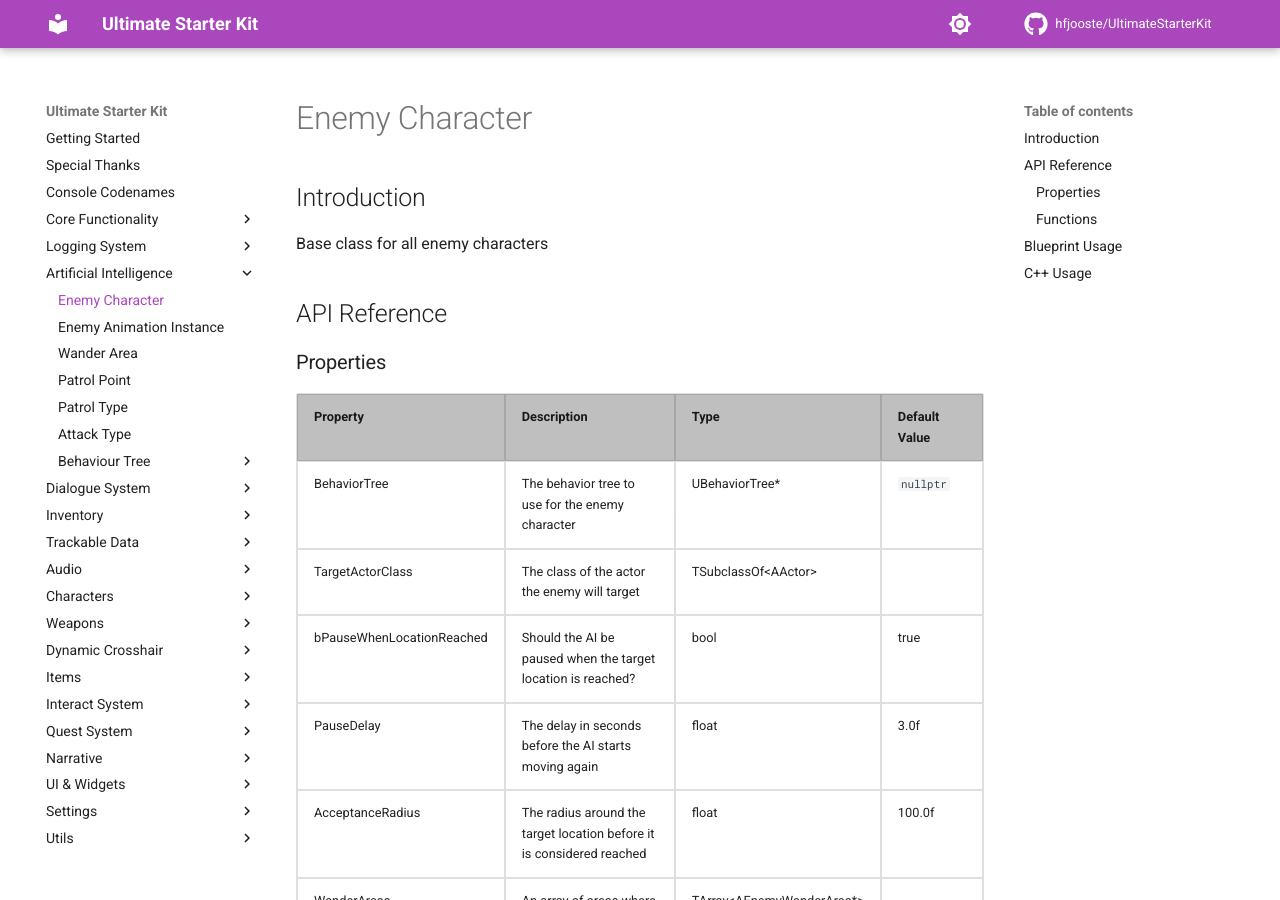
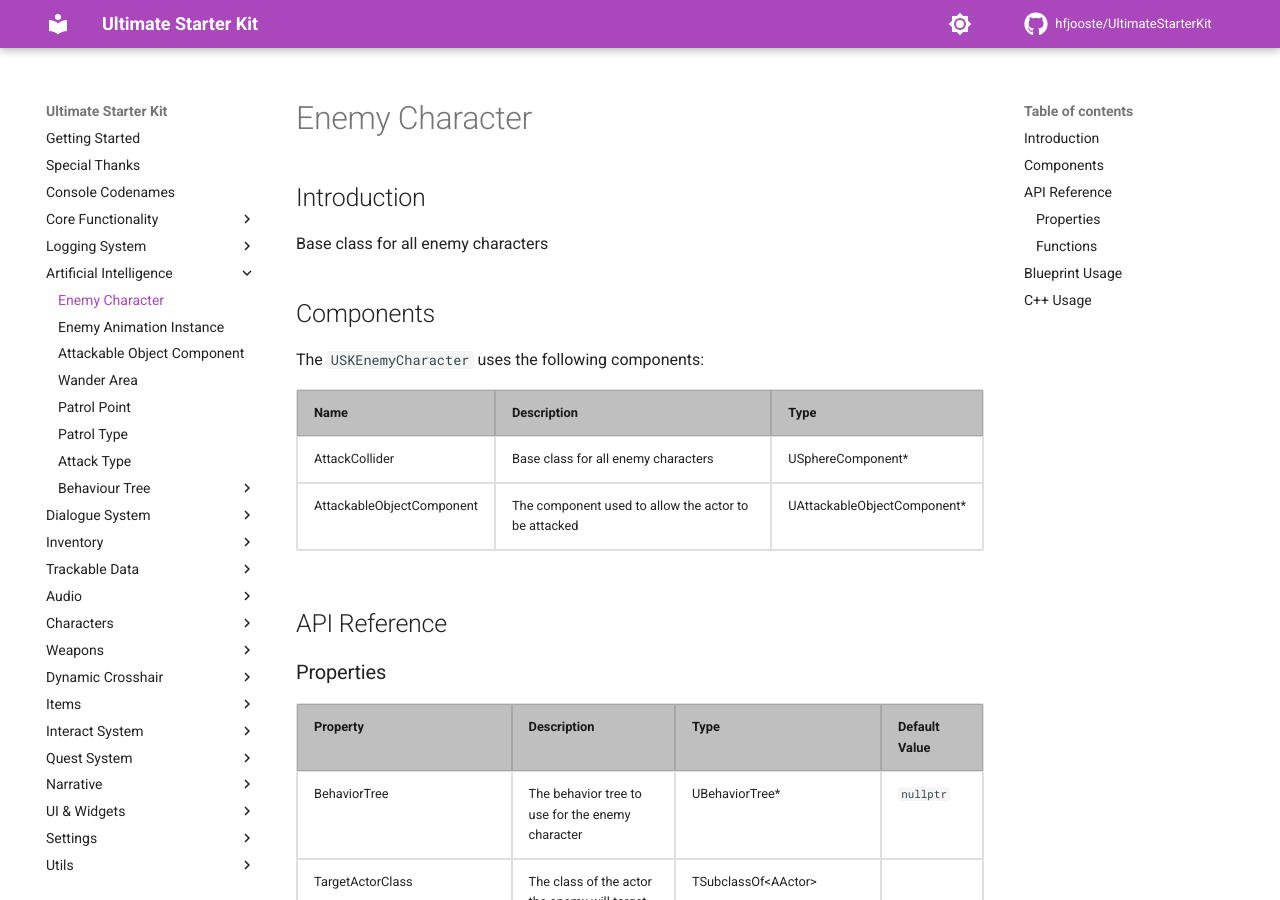
Before and after one commit to hfjooste/UltimateStarterKit, an MkDocs documentation site: the page built from docs/enemycharacter.md, in a window 1280 px wide and 900 px high. Built offline with MkDocs 1.6.1 and Material for MkDocs 9.7.7, drawn with Linux system fonts in a browser that asks for light colours; comment, search, counter and statistics services are not loaded; some of the changed text lies outside the part shown.

Commit message:
Implemented enemy melee attacks

```diff
--- a/docs/enemycharacter.md
+++ b/docs/enemycharacter.md
@@ -1,5 +1,25 @@
 ## Introduction
 Base class for all enemy characters
+
+## Components
+The <code>USKEnemyCharacter</code> uses the following components:
+<table>
+	<tr>
+		<th>Name</th>
+		<th>Description</th>
+		<th>Type</th>
+	</tr>
+	<tr>
+		<td>AttackCollider</td>
+		<td>Base class for all enemy characters</td>
+		<td>USphereComponent*</td>
+	</tr>
+	<tr>
+		<td>AttackableObjectComponent</td>
+		<td>The component used to allow the actor to be attacked</td>
+		<td>UAttackableObjectComponent*</td>
+	</tr>
+</table>
 
 ## API Reference
 ### Properties
@@ -106,6 +126,12 @@
 		<td>EPatrolType</td>
 		<td></td>
 	</tr>
+	<tr>
+		<td>AttackColliderAttachBoneName</td>
+		<td>The name of the bone to attach the attack collider to</td>
+		<td>FName</td>
+		<td></td>
+	</tr>
 </table>
 
 ### Functions
--- a/mkdocs.yml
+++ b/mkdocs.yml
@@ -71,6 +71,7 @@
   - Artificial Intelligence:
     - Enemy Character: enemycharacter.md
     - Enemy Animation Instance: enemyanimationinstance.md
+    - Attackable Object Component: attackableobjectcomponent.md
     - Wander Area: enemywanderarea.md
     - Patrol Point: enemypatrolpoint.md
     - Patrol Type: enemypatroltype.md
```
Also changed, not shown: docs/attackableobjectcomponent.md (added, +56 -0 lines), docs/uskcharacter.md (+5 -0 lines), 7 other files.
